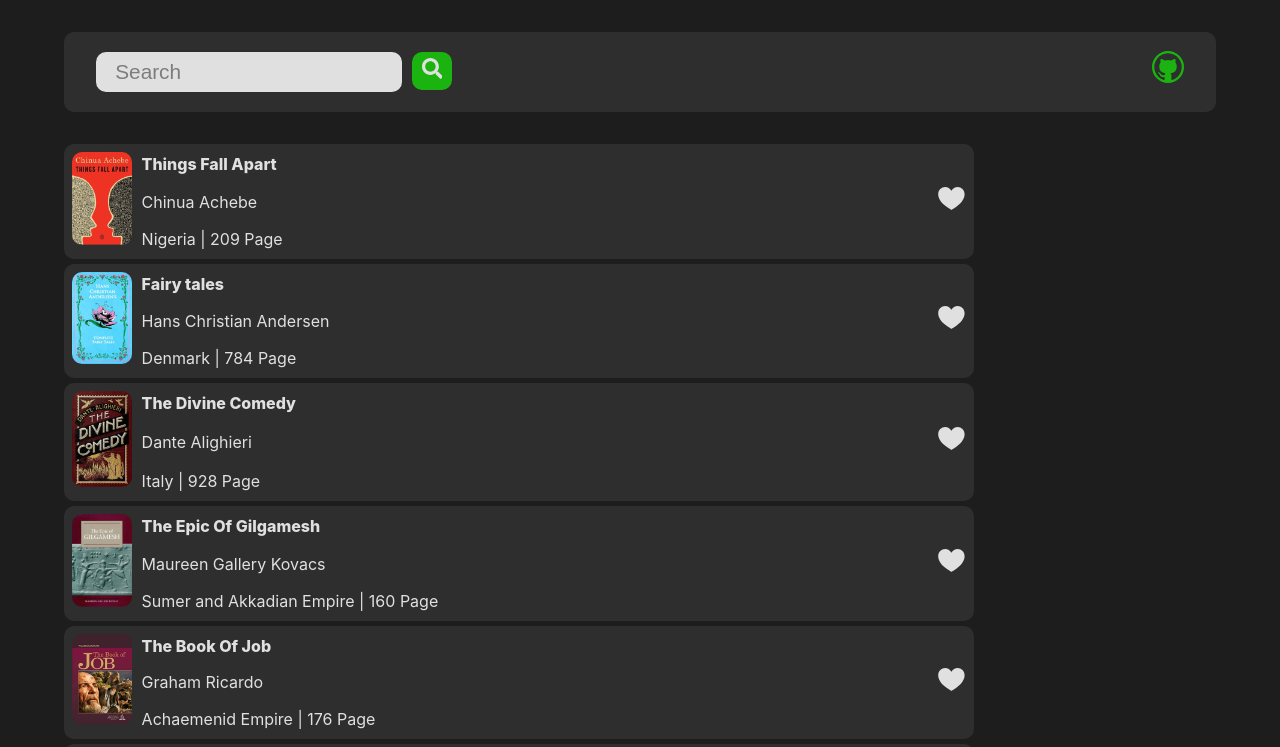
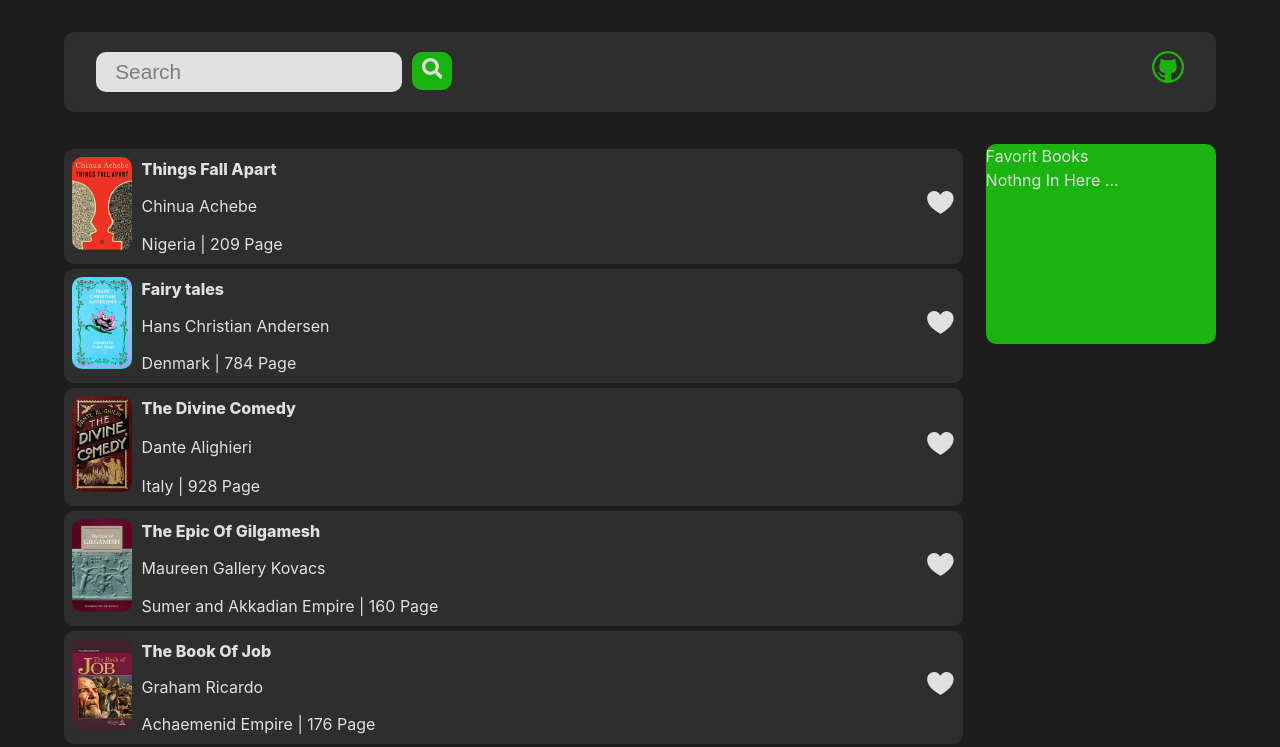
Before and after one commit to mahdl-karami/library-final, a React (Vite) app: page / in a window 1280 px wide. Shown: the top 747 px of the page. Built offline with nearby package versions, Linux system fonts and the light colour scheme.

Commit message:
Dynamic Like Button

```diff
--- a/src/Components/BookCard.jsx
+++ b/src/Components/BookCard.jsx
@@ -1,13 +1,19 @@
+import { useState } from "react";
 import { GoHeartFill } from "react-icons/go";
+import styles from "../Styles/library.module.css";
 
 function BookCard({ book, book: { title, image, author, country, pages, link, id }, setFavorits, favorits }) {
+	const [isLiked, setIsLiked] = useState(false);
+	console.log(isLiked);
 	const likeHandler = (id) => {
 		if (favorits.includes(book)) {
 			const newFavorits = favorits.filter((fav) => fav.id != id);
 			setFavorits(newFavorits);
+			setIsLiked(false);
 			return;
 		}
 		setFavorits([...favorits, book]);
+		setIsLiked(true);
 	};
 	return (
 		<li>
@@ -25,7 +31,7 @@ function BookCard({ book, book: { title, image, author, country, pages, link, id
 					</p>
 				</span>
 			</div>
-			<button onClick={() => likeHandler(id)}>
+			<button onClick={() => likeHandler(id)} className={isLiked ? styles.liked : ""}>
 				<GoHeartFill />
 			</button>
 		</li>
--- a/src/Components/Library.jsx
+++ b/src/Components/Library.jsx
@@ -13,7 +13,7 @@ function Library() {
 				))}
 			</ul>
 			{/* Liked Books List */}
-			<ul>
+			<ul className={styles.fav}>
 				<li>Favorit Books</li>
 				{favorits.length ? (
 					<>
--- a/src/Styles/library.module.css
+++ b/src/Styles/library.module.css
@@ -1,6 +1,20 @@
+.library {
+	margin: 2rem 0;
+	display: flex;
+	justify-content: space-between;
+}
+
+.fav {
+	width: 20%;
+	list-style: none;
+	background: #1ab30f;
+	border-radius: 10px;
+	min-height: 200px;
+	height: fit-content;
+}
+
 .booksList {
-	width: 79%;
-	margin: 2rem 0;
+	width: 78%;
 }
 
 .booksList li {
@@ -49,3 +63,7 @@
 		color: red;
 	}
 }
+
+.liked {
+	color: red !important;
+}
```
